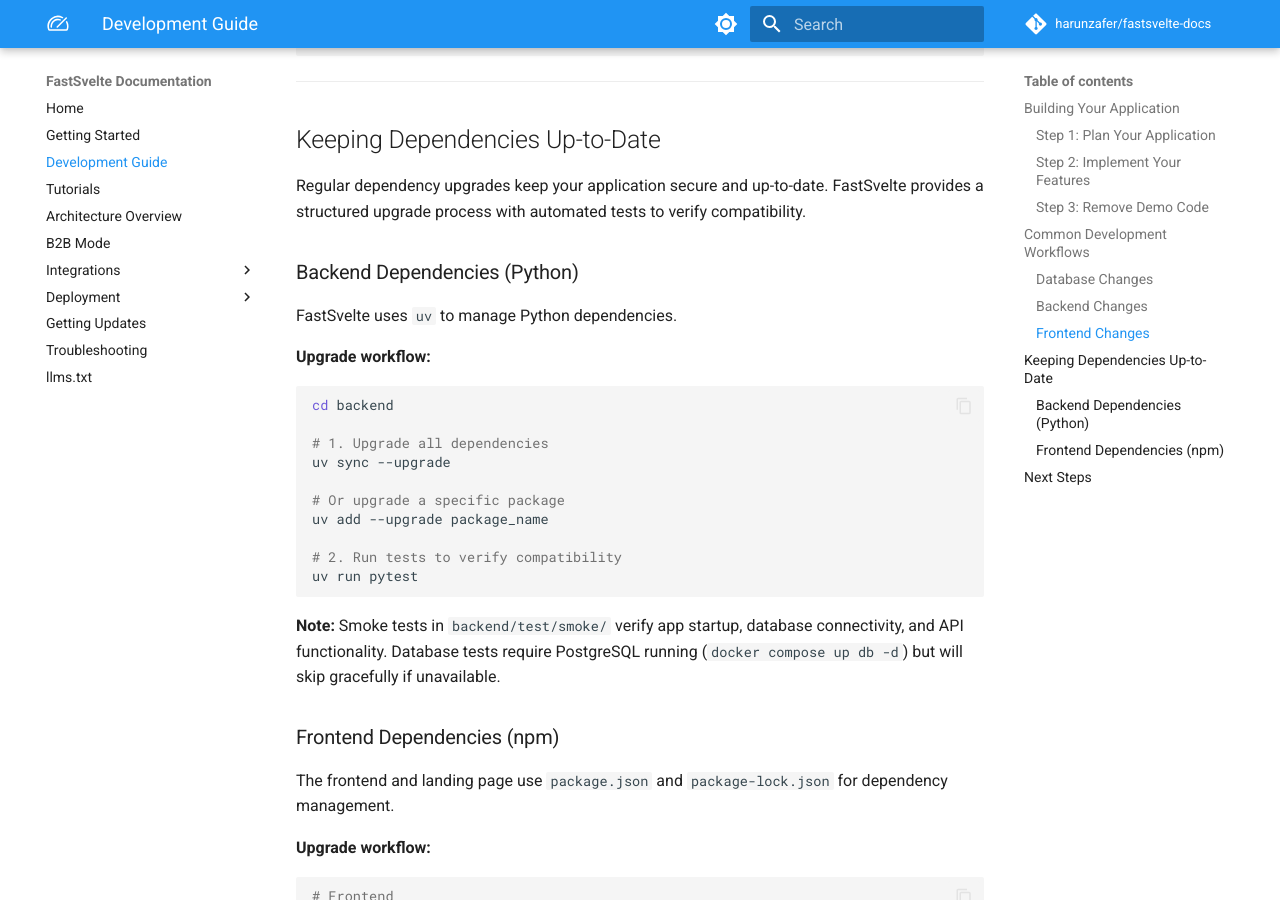
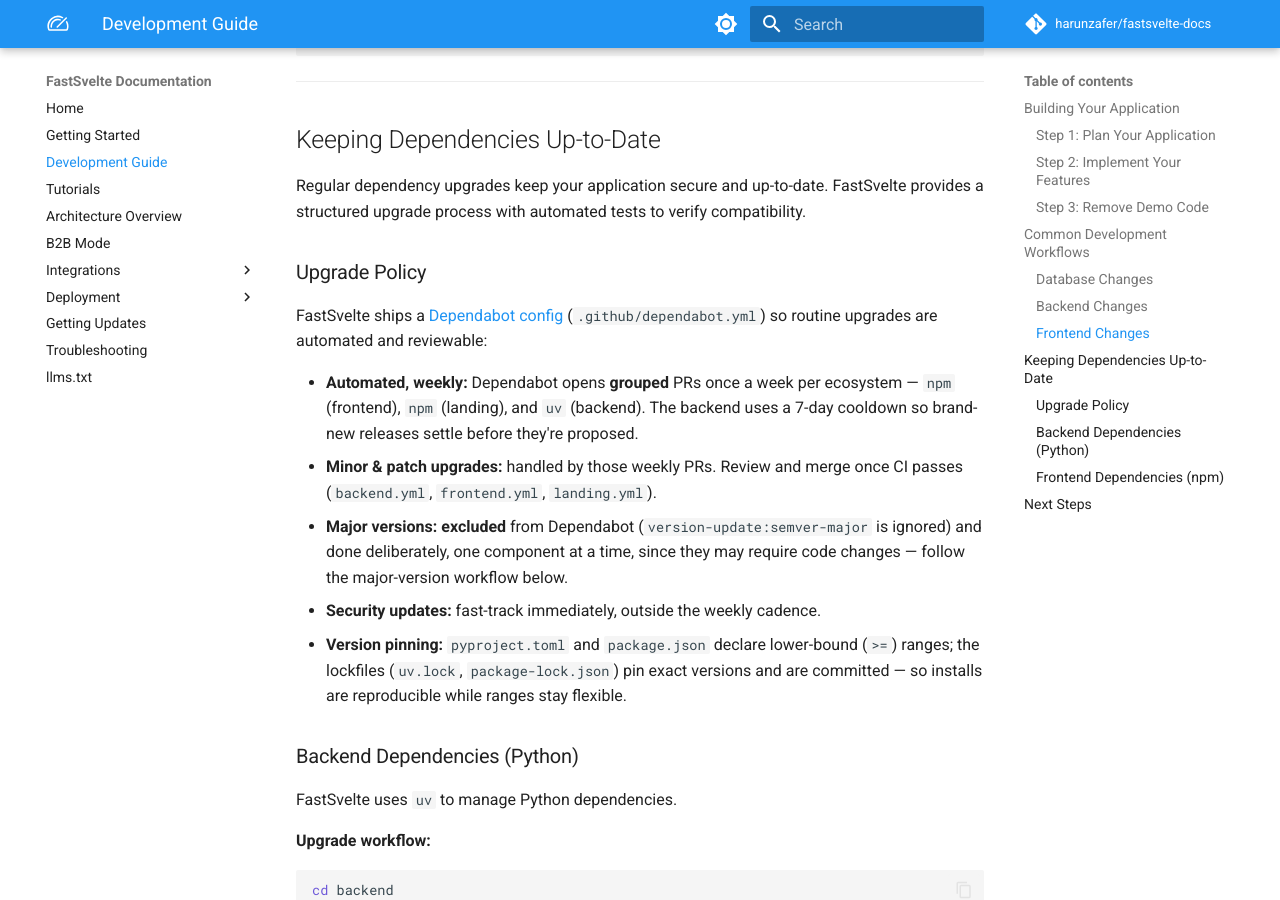
Before and after one commit to harunzafer/fastsvelte-docs, an MkDocs documentation site: the page built from docs/development.md, in a window 1280 px wide and 900 px high, scrolled down 3043 px. Built offline with MkDocs 1.6.1 and Material for MkDocs 9.7.7, drawn with Linux system fonts in a browser that asks for light colours; comment, search, counter and statistics services are not loaded.

Commit message:
Add Dependency Upgrade Policy

```diff
--- a/docs/development.md
+++ b/docs/development.md
@@ -152,6 +152,16 @@ npm run dev
 
 Regular dependency upgrades keep your application secure and up-to-date. FastSvelte provides a structured upgrade process with automated tests to verify compatibility.
 
+### Upgrade Policy
+
+FastSvelte ships a [Dependabot config](https://github.com/) (`.github/dependabot.yml`) so routine upgrades are automated and reviewable:
+
+- **Automated, weekly:** Dependabot opens **grouped** PRs once a week per ecosystem — `npm` (frontend), `npm` (landing), and `uv` (backend). The backend uses a 7-day cooldown so brand-new releases settle before they're proposed.
+- **Minor & patch upgrades:** handled by those weekly PRs. Review and merge once CI passes (`backend.yml`, `frontend.yml`, `landing.yml`).
+- **Major versions:** **excluded** from Dependabot (`version-update:semver-major` is ignored) and done deliberately, one component at a time, since they may require code changes — follow the major-version workflow below.
+- **Security updates:** fast-track immediately, outside the weekly cadence.
+- **Version pinning:** `pyproject.toml` and `package.json` declare lower-bound (`>=`) ranges; the lockfiles (`uv.lock`, `package-lock.json`) pin exact versions and are committed — so installs are reproducible while ranges stay flexible.
+
 ### Backend Dependencies (Python)
 
 FastSvelte uses `uv` to manage Python dependencies.
```
